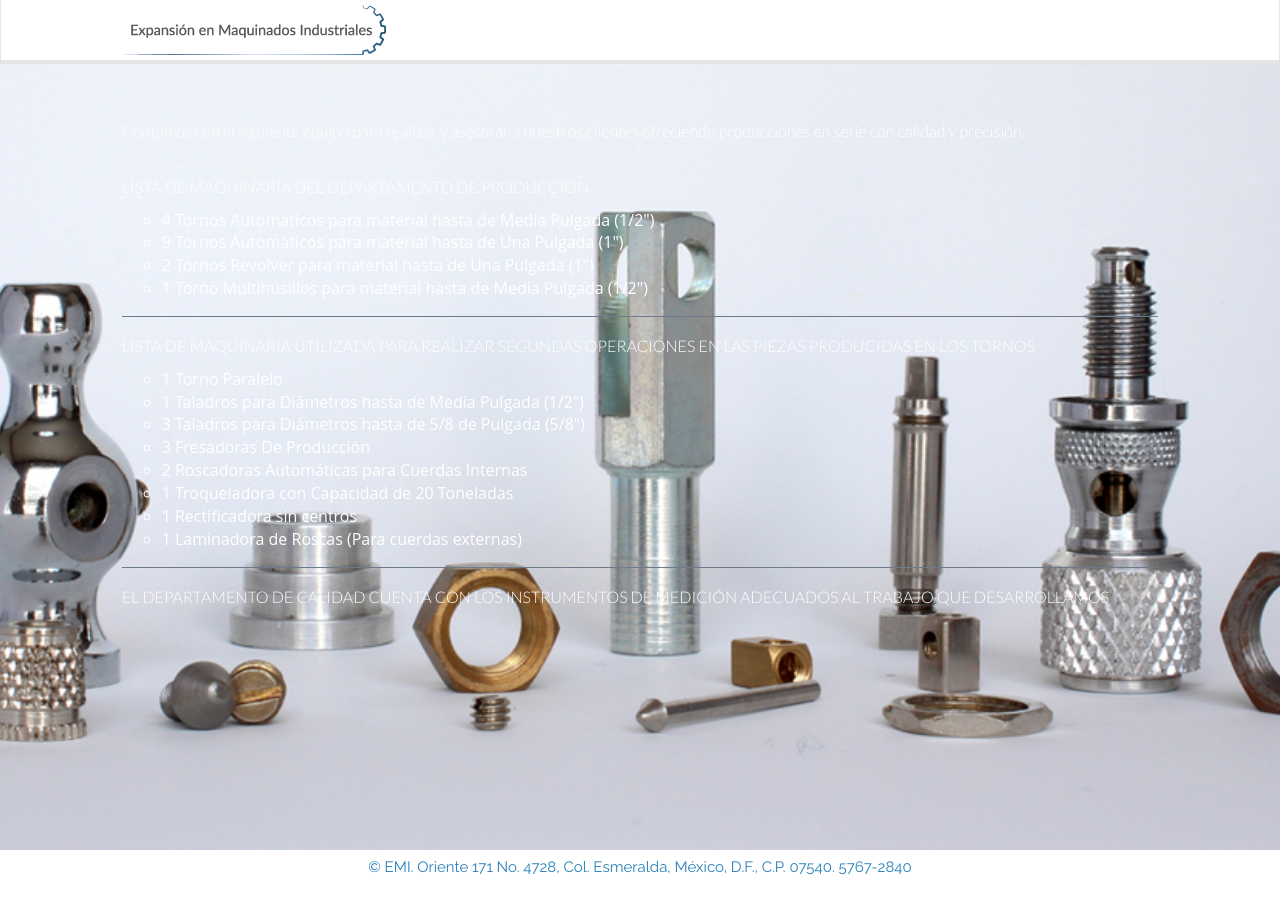
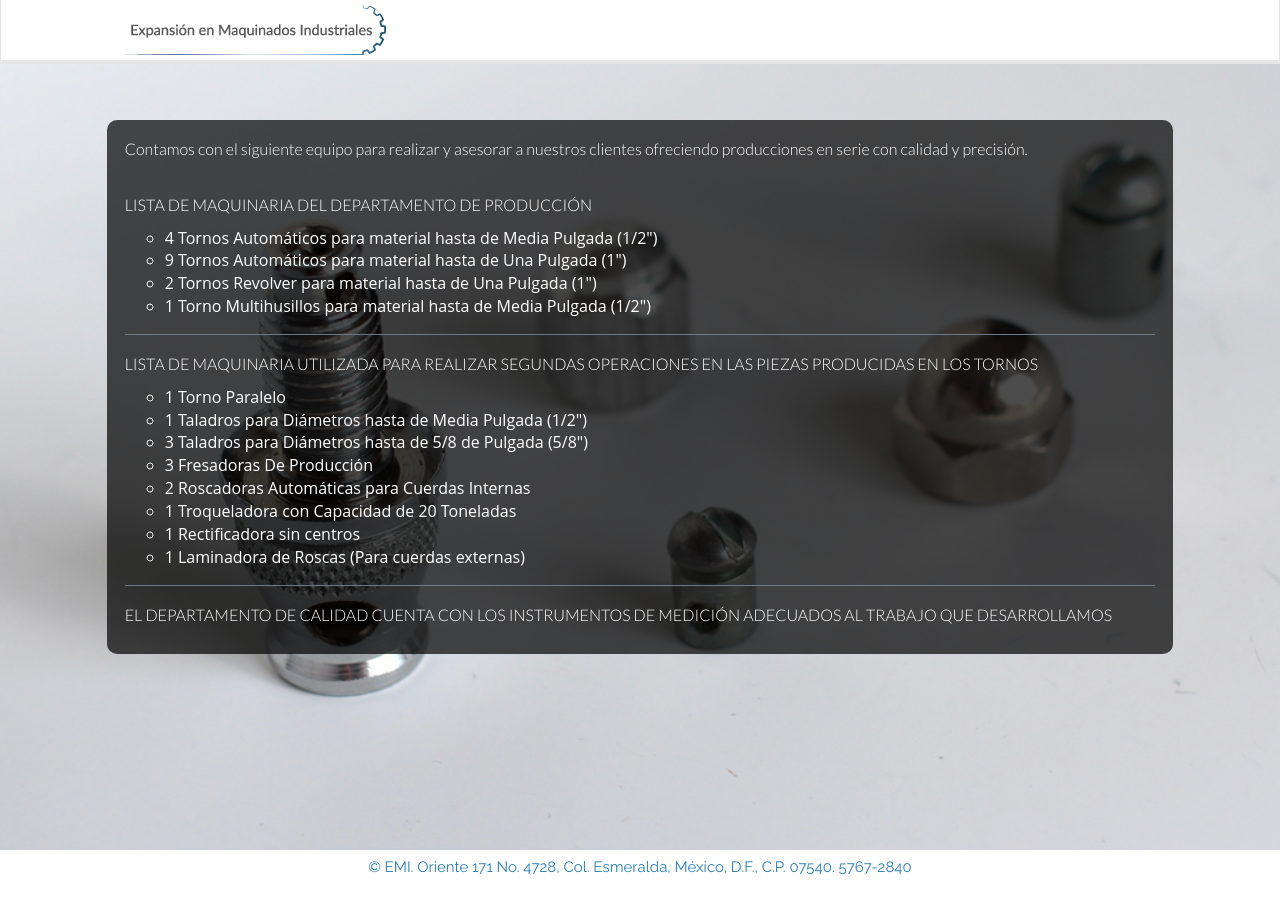
Before and after one commit to cortega8612/expmaq, a Jekyll site: the page built from equipo/index.html, in a window 1280 px wide. Built offline with Jekyll 4.4.1, drawn with Linux system fonts in a browser that asks for light colours; nearby versions of some CDN libraries.

Commit message:
added image to equipo page

```diff
--- a/css/custom.css
+++ b/css/custom.css
@@ -76,7 +76,7 @@ p {
 }
 
 .body3 {
-  background: url('/img/IMG_8635.jpg') no-repeat center center fixed;
+  background: url('/img/IMG_8655.jpg') no-repeat center center fixed;
     -webkit-background-size: cover;
     -moz-background-size: cover;
     -o-background-size: cover;
@@ -157,7 +157,11 @@ ul.nav a:hover {
    color: white;
    background: rgb(0, 0, 0); /* fallback color */
    background: rgba(0, 0, 0, 0.7);
-   padding: 10px;
+   padding: 18px;
+   -moz-border-radius: 10px;
+-webkit-border-radius: 10px;
+border-radius: 10px; /* future proofing */
+-khtml-border-radius: 10px; /* for old Konqueror browsers */
 }
 
 .ula {list-style-type: circle;}
--- a/equipo/index.html
+++ b/equipo/index.html
@@ -2,9 +2,9 @@
 layout: default
 ---
 
-<body class="body2">
+<body class="body3">
 
-	<div class="col-md-10 col-md-offset-1">
+	<div class="col-md-10 col-md-offset-1 block-text animated fadeIn">
 
 		<p>Contamos con el siguiente equipo para realizar y asesorar a nuestros clientes ofreciendo producciones en serie con calidad y precisión.</p>
 
--- a/servicios/index.html
+++ b/servicios/index.html
@@ -18,7 +18,7 @@ layout: default
 </div>
 
 
-	  <div class="row  col-md-10 col-md-offset-1 block-text animated fadeInUp">
+	  <div class="animated fadeInUp row col-md-10 col-md-offset-1 block-text">
 			<div class="col-md-4 textcenter">
 				<i class="fa fa-file-image-o fa-2x">  Diseño </i><p>Lorem Ipsum is simply dummy text of the printing and typesetting industry. Lorem Ipsum has been the industry's standard dummy text ever since the 1500s, when an unknown printer took a galley of type and scrambled it to make a type specimen book.</p></div>
 
```
Also changed, not shown: Gemfile.lock.
